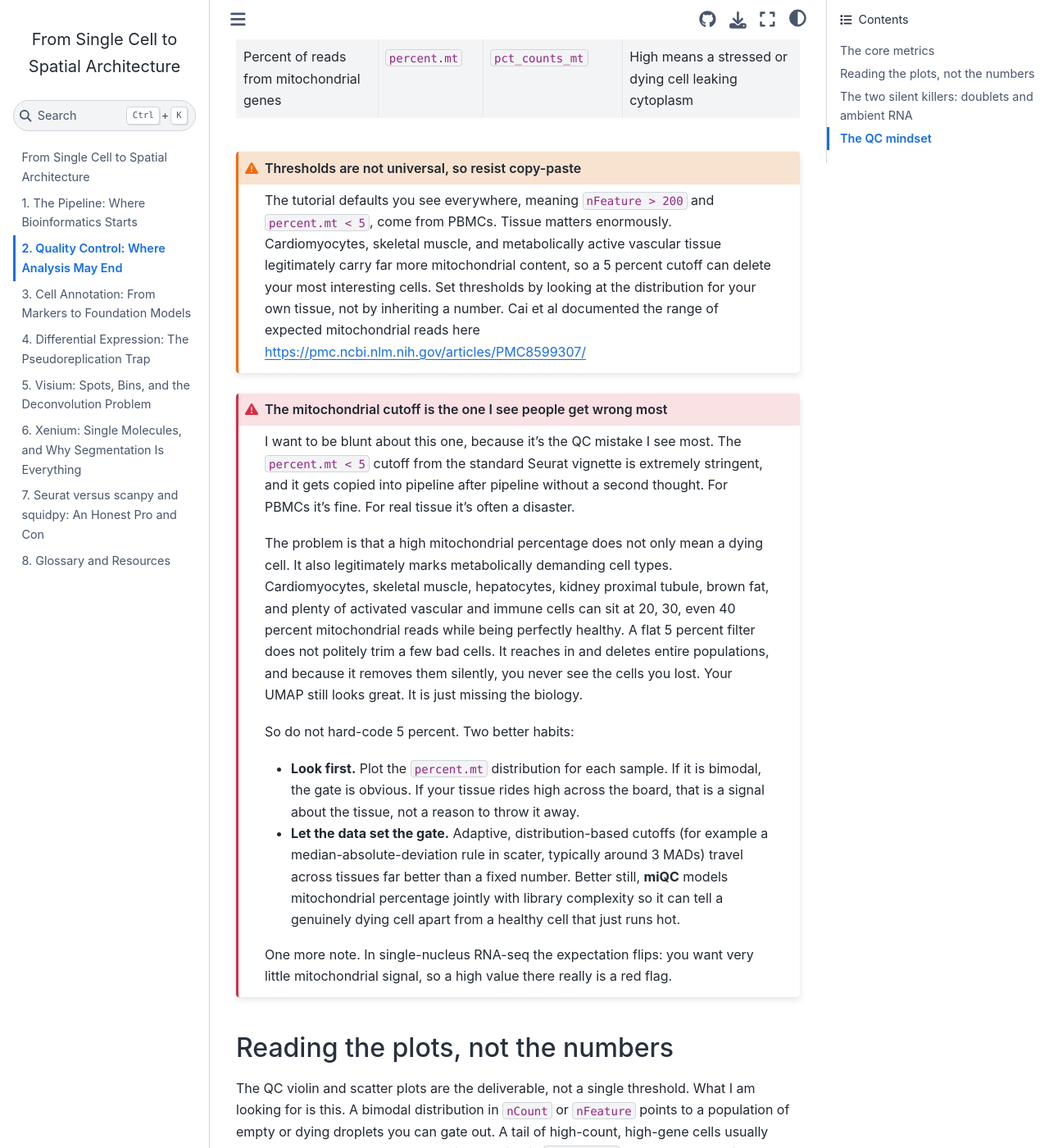
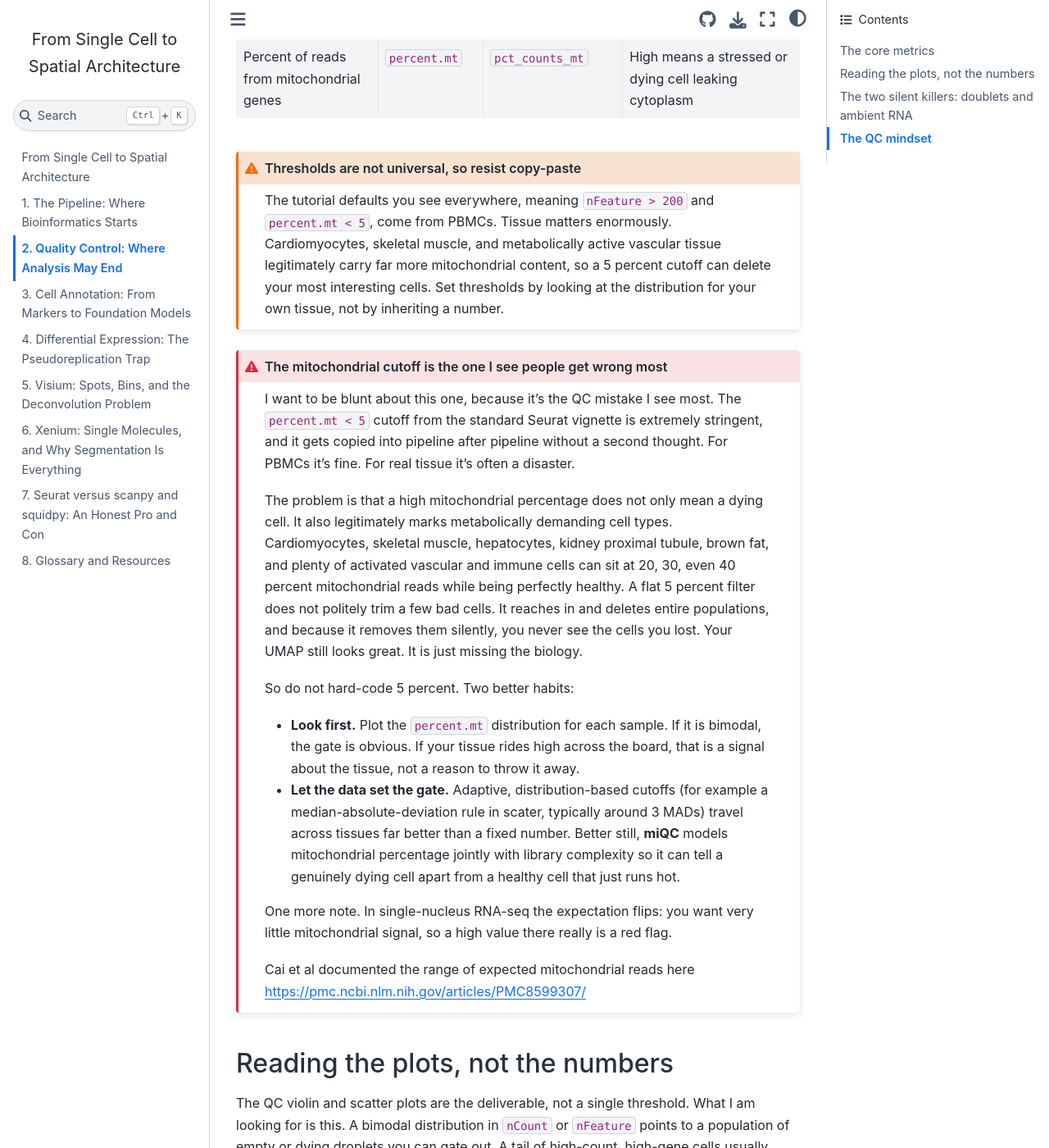
Before and after one commit to jebard/vasculata-workshop, a Jupyter Book: the page built from chapters/02_scrna_qc.md, in a window 1280 px wide and 1400 px high, scrolled down 671 px. Shown: the whole window at 82% size. Built offline with Jupyter Book 1.0.4 settings and Sphinx 7.4.7 and the Sphinx Book theme 1.1.4, drawn with Linux system fonts in a browser that asks for light colours; part of the change alters nothing that is shown.

````diff
--- a/chapters/02_scrna_qc.md
+++ b/chapters/02_scrna_qc.md
@@ -22,8 +22,7 @@ The tutorial defaults you see everywhere, meaning `nFeature > 200` and
 skeletal muscle, and metabolically active vascular tissue legitimately carry far
 more mitochondrial content, so a 5 percent cutoff can delete your most interesting
 cells. Set thresholds by looking at the distribution for your own tissue, not by
-inheriting a number. Cai et al documented the range of expected mitochondrial reads here
-https://pmc.ncbi.nlm.nih.gov/articles/PMC8599307/
+inheriting a number.
 ```
 
 ```{admonition} The mitochondrial cutoff is the one I see people get wrong most
@@ -55,6 +54,9 @@ So do not hard-code 5 percent. Two better habits:
 
 One more note. In single-nucleus RNA-seq the expectation flips: you want very
 little mitochondrial signal, so a high value there really is a red flag.
+
+Cai et al documented the range of expected mitochondrial reads here
+https://pmc.ncbi.nlm.nih.gov/articles/PMC8599307/
 ```
 
 ## Reading the plots, not the numbers
````
